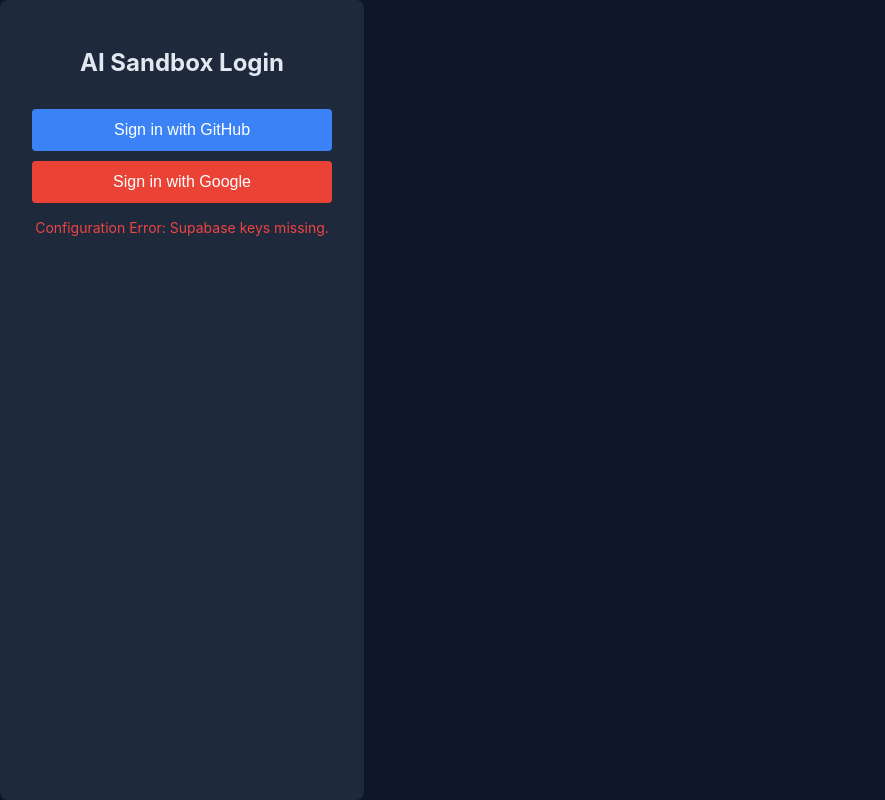
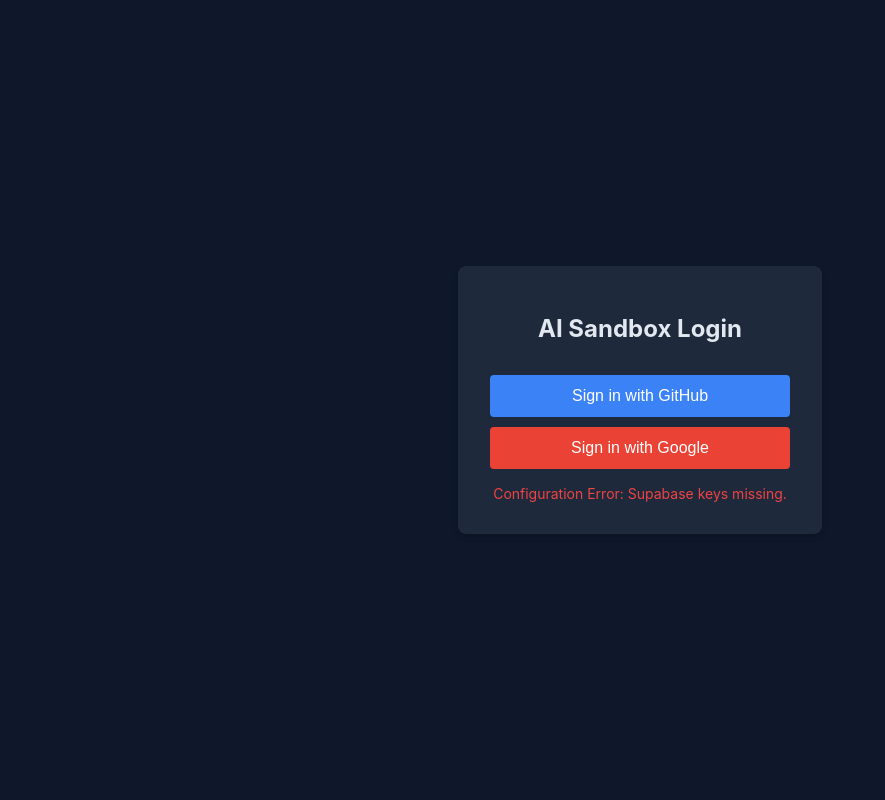
Before and after one commit to KrArunT/ai-sandbox, a FastAPI app: page /login in a window 1280 px wide. Shown: the whole page, without its empty margins (0-885 px from the left). Run offline with FastAPI, Linux system fonts and the light colour scheme; some libraries are stand-ins or nearby versions.

Commit message:
feat: Refine Login UI and add Logout button

```diff
--- a/app/templates/index.html
+++ b/app/templates/index.html
@@ -8,6 +8,10 @@
     <script src="https://cdn.jsdelivr.net/npm/xterm@5.3.0/lib/xterm.js"></script>
     <script src="https://cdn.jsdelivr.net/npm/xterm-addon-fit@0.8.0/lib/xterm-addon-fit.js"></script>
     <script src="https://cdn.jsdelivr.net/npm/@supabase/supabase-js@2"></script>
+    <script>
+        // Inject config from server
+        window.SUPABASE_CONFIG = {{ supabase_config | tojson }};
+    </script>
     <style>
         body {
             margin: 0;
@@ -26,6 +30,8 @@
 
 <body>
     <div id="terminal"></div>
+    <button id="logout-btn"
+        style="position: absolute; top: 10px; right: 10px; z-index: 10; padding: 8px 16px; background: #ef4444; color: white; border: none; border-radius: 4px; cursor: pointer; opacity: 0.5;">Logout</button>
 
     <script>
         // Supabase Logic to protect the route
--- a/app/templates/login.html
+++ b/app/templates/login.html
@@ -8,15 +8,13 @@
     <script>
         // Inject config from server
         window.SUPABASE_CONFIG = {{ supabase_config | tojson }};
-
-        // Supabase Logic to protect the route
     </script>
     <style>
         body {
             font-family: -apple-system, BlinkMacSystemFont, "Segoe UI", Roboto, "Helvetica Neue", Arial, sans-serif;
             display: flex;
-            justify_content: center;
-            align_items: center;
+            justify-content: center;
+            align-items: center;
             height: 100vh;
             background-color: #0f172a;
             color: #e2e8f0;
```
